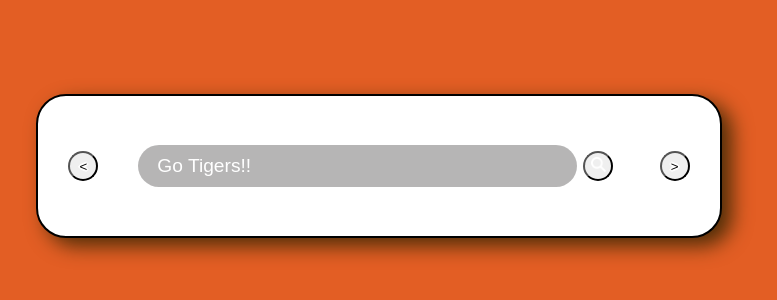
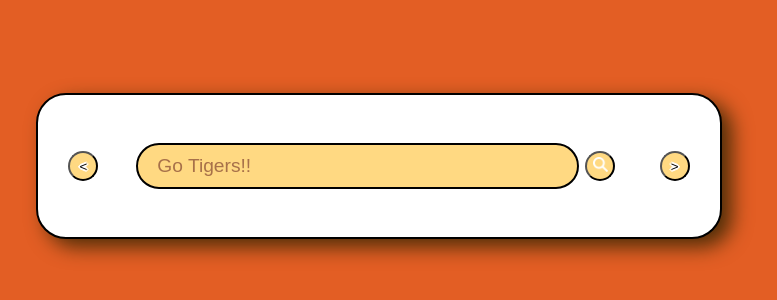
Before and after one commit to jq2472/meal-planner, a plain HTML site: page index.html in a window 1280 px wide. Shown: the part 374-674 px from the top of the page, without its empty margins (261-1038 px from the left). Drawn offline with Linux system fonts and the light colour scheme.

Commit message:
css search bar changes

```diff
--- a/meals.css
+++ b/meals.css
@@ -36,6 +36,7 @@ button {
     height: 30px;
     width: 30px;
     transition: 0.2s ease-in-out;
+    background: #ffcf5ec6;
     text-shadow: 2px 0 #ffffff, -2px 0 #ffffff, 0 2px #ffffff, 0 -2px #ffffff,
     1px 1px #ffffff, -1px -1px #ffffff, 1px -1px #ffffff, -1px 1px #ffffff;
 }
@@ -63,17 +64,19 @@ button {
 
 input.search-bar {
     color: rgb(0, 0, 0);
-    border: none;
+    border: black;
+    border-width: 2px;
     padding: .5em 1em;
     border-radius: 24px;
-    background: #72707084;
+    border-style: solid;
+    background: #ffcf5ec6;
     font-size: 120%;
     width: calc(100% - 100px);
 }
 
 ::placeholder { /* Chrome, Firefox, Opera, Safari 10.1+ */
     text-shadow: none;
-    color: rgb(255, 255, 255);
+    color: rgba(94, 27, 27, 0.549);
     opacity: 1; /* Firefox */
 }
 #image-showcase{
```
